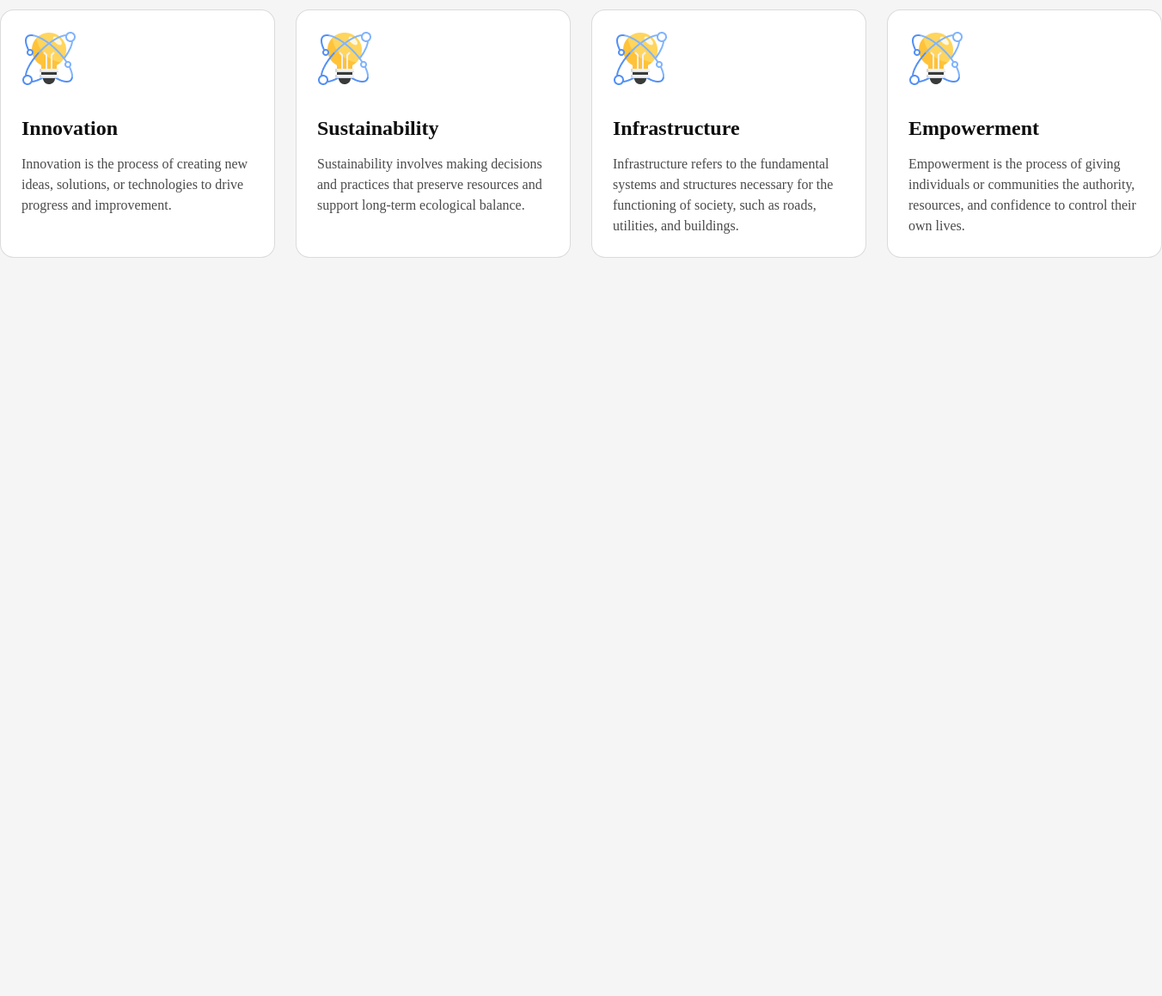
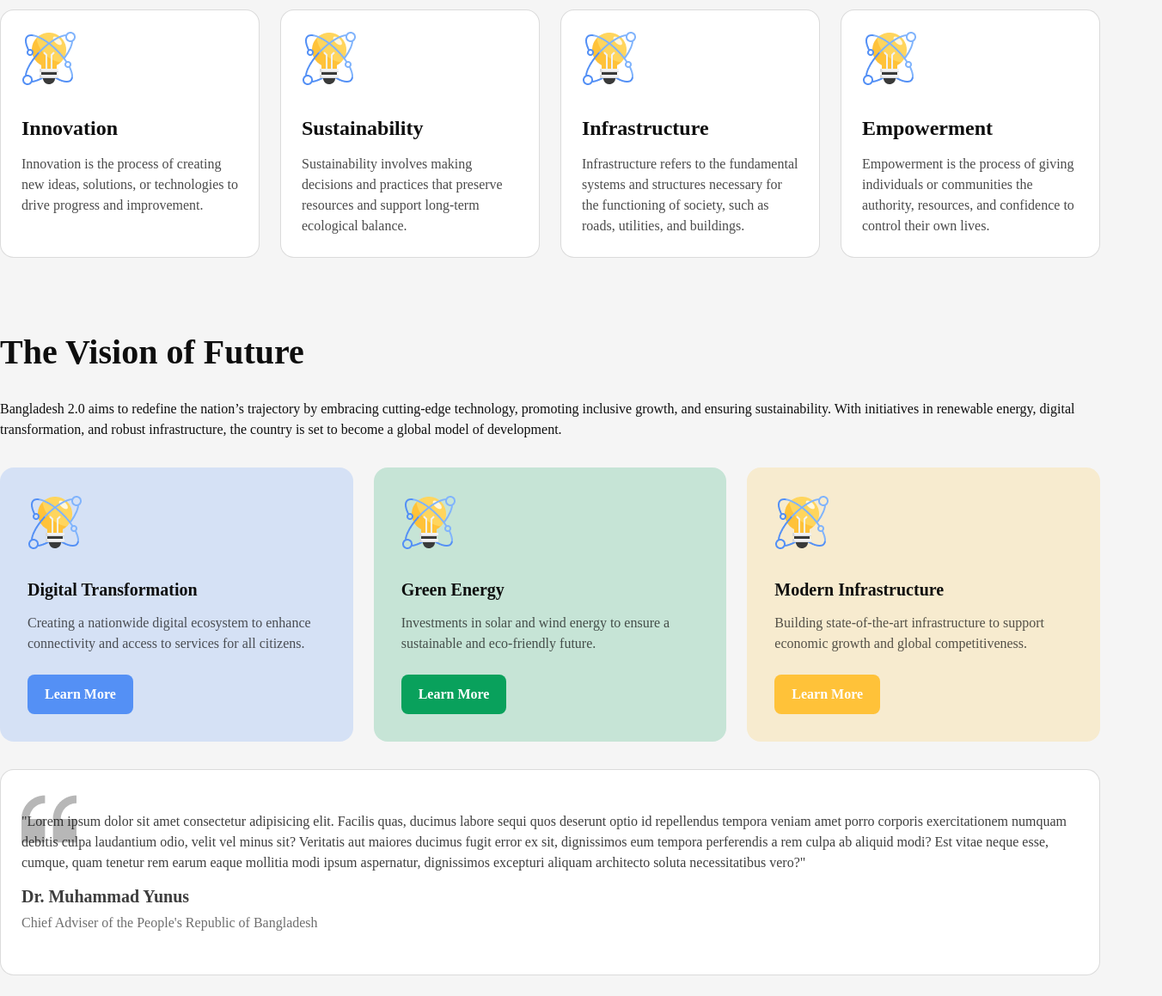
Before and after one commit to omarfaruk-pro/ph-assignment-1, a plain HTML site: page index.html in a window 1280 px wide. Shown: the part 855-2014 px from the top of the page at 86% size, 1352 px wide, since content can reach past the window. Before the commit the page ends 1155 px from the top, so only its background shows below. Drawn offline with Linux system fonts and the light colour scheme.

Commit message:
quote section done

```diff
--- a/assets/style.css
+++ b/assets/style.css
@@ -91,6 +91,9 @@
 }
 
 /* pillar section css */
+p.section-description {
+  margin-top: 24px;
+}
 .pillar {
   padding-top: 80px;
 }
@@ -106,7 +109,7 @@
   margin-top: 32px;
 }
 .pillar-row > div {
-  flex: 0 0 25%;
+  width: 25%;
 }
 .pillar-card {
   background-color: white;
@@ -124,3 +127,88 @@
 .pillar-card p {
   opacity: 0.75;
 }
+
+/* future section css */
+.future {
+  padding-top: 80px;
+}
+.future-row {
+  display: flex;
+  justify-content: space-between;
+  gap: 24px;
+  margin-top: 32px;
+}
+.future-row > div {
+  width: 33.33%;
+}
+.future-card {
+  padding: 32px;
+  border-radius: 16px;
+  height: 100%;
+  display: flex;
+  flex-direction: column;
+  justify-content: space-between;
+  gap: 24px;
+}
+.future-card h3 {
+  font-size: 20px;
+  font-weight: 700;
+  margin-top: 24px;
+  margin-bottom: 12px;
+}
+.future-card p {
+  opacity: 0.7;
+}
+.future-card a {
+  display: inline-block;
+  border-radius: 8px;
+  padding: 11px 20px;
+  color: white;
+  font-weight: 600;
+}
+.future-card.card-1 {
+  background-color: rgba(84, 144, 245, 0.2);
+}
+.future-card.card-2 {
+  background-color: #c6e4d6;
+}
+.future-card.card-3 {
+  background-color: #f7ebcf;
+}
+.future-card.card-1 a {
+  background-color: #5490f5;
+}
+.future-card.card-2 a {
+  background-color: #09a15c;
+}
+.future-card.card-3 a {
+  background-color: #ffc239;
+}
+
+/* quote section css */
+.quote {
+  margin-top: 32px;
+  padding: 48px 24px;
+  background-color: white;
+  border-radius: 16px;
+  border: 1px solid rgba(14, 14, 14, 0.15);
+  position: relative;
+}
+.quote img {
+  position: absolute;
+  top: 25px;
+  z-index: 0;
+}
+.quote p {
+  opacity: 0.8;
+}
+.quote h3 {
+  margin-top: 12px;
+  margin-bottom: 4px;
+  font-size: 20px;
+  font-weight: 600;
+  opacity: 0.8;
+}
+.quote p.designation {
+  opacity: 0.6;
+}
--- a/index.html
+++ b/index.html
@@ -80,6 +80,84 @@
           </div>
         </div>
       </section>
+
+      <!-- future -->
+      <section class="future">
+        <h2 class="section-title">The Vision of Future</h2>
+        <p class="section-description">
+          Bangladesh 2.0 aims to redefine the nation’s trajectory by embracing
+          cutting-edge technology, promoting inclusive growth, and ensuring
+          sustainability. With initiatives in renewable energy, digital
+          transformation, and robust infrastructure, the country is set to
+          become a global model of development.
+        </p>
+        <div class="future-row">
+          <div>
+            <div class="future-card card-1">
+              <div>
+                <img src="assets/card-icon.png" alt="" />
+                <h3>Digital Transformation</h3>
+                <p>
+                  Creating a nationwide digital ecosystem to enhance
+                  connectivity and access to services for all citizens.
+                </p>
+              </div>
+              <div><a href="#">Learn More</a></div>
+            </div>
+          </div>
+          <div>
+            <div class="future-card card-2">
+              <div>
+                <img src="assets/card-icon.png" alt="" />
+                <h3>Green Energy</h3>
+                <p>
+                  Investments in solar and wind energy to ensure a sustainable
+                  and eco-friendly future.
+                </p>
+              </div>
+              <div><a href="#">Learn More</a></div>
+            </div>
+          </div>
+          <div>
+            <div class="future-card card-3">
+              <div>
+                <img src="assets/card-icon.png" alt="" />
+                <h3>Modern Infrastructure</h3>
+                <p>
+                  Building state-of-the-art infrastructure to support economic
+                  growth and global competitiveness.
+                </p>
+              </div>
+              <div><a href="#">Learn More</a></div>
+            </div>
+          </div>
+        </div>
+      </section>
+
+      <!-- quote -->
+      <section class="quote">
+        <img src="assets/quote-bg.png" alt="" />
+        <p>
+          "Lorem ipsum dolor sit amet consectetur adipisicing elit. Facilis
+          quas, ducimus labore sequi quos deserunt optio id repellendus tempora
+          veniam amet porro corporis exercitationem numquam debitis culpa
+          laudantium odio, velit vel minus sit? Veritatis aut maiores ducimus
+          fugit error ex sit, dignissimos eum tempora perferendis a rem culpa ab
+          aliquid modi? Est vitae neque esse, cumque, quam tenetur rem earum
+          eaque mollitia modi ipsum aspernatur, dignissimos excepturi aliquam
+          architecto soluta necessitatibus vero?"
+        </p>
+        <h3>Dr. Muhammad Yunus</h3>
+        <p class="designation">
+          Chief Adviser of the People's Republic of Bangladesh
+        </p>
+      </section>
+
+      <!-- recent news -->
+      <section class="news">
+        <h2 class="section-title"></h2>
+        <p class="section-description"></p>
+      </section>
     </main>
   </body>
 </html>
```
